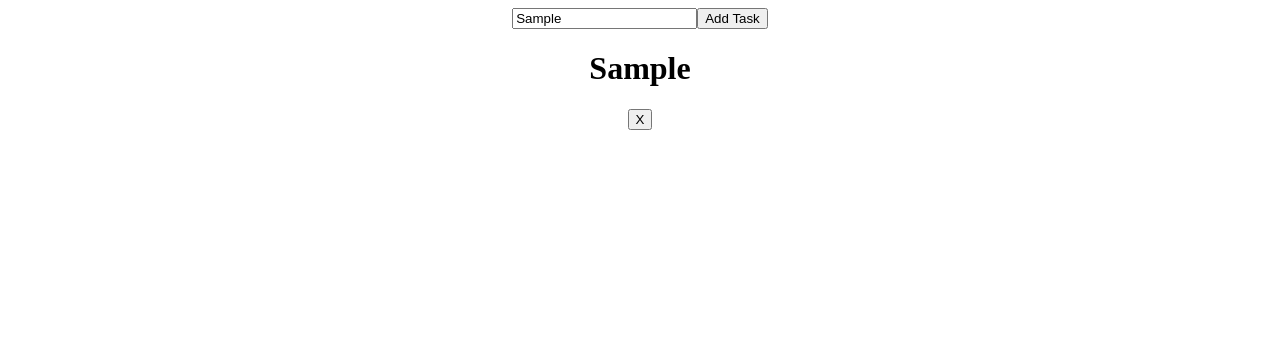
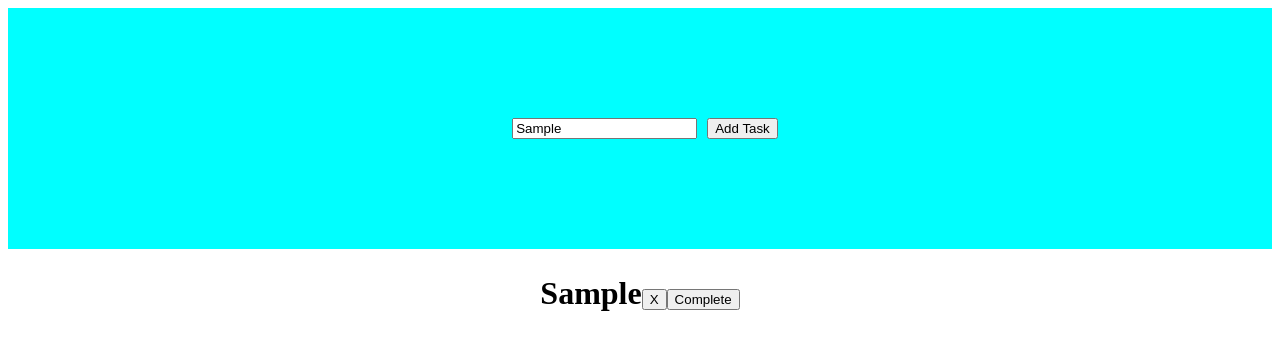
Before and after one commit to felixkd12/the_executor, a React (Create React App) app: page / in a window 1280 px wide. Both pictures are taken after typing "Sample" into the empty fields and a click on the button "Add Task". Shown: the top 350 px of the page. Built offline with nearby package versions, Linux system fonts and the light colour scheme.

Commit message:
CRUD Finish

```diff
--- a/package.json
+++ b/package.json
@@ -8,7 +8,7 @@
     "@testing-library/user-event": "^13.5.0",
     "react": "^18.2.0",
     "react-dom": "^18.2.0",
-    "react-scripts": "5.0.1",
+    "react-scripts": "^5.0.1",
     "web-vitals": "^2.1.4"
   },
   "scripts": {
--- a/src/App.js
+++ b/src/App.js
@@ -1,5 +1,6 @@
 import style from './App.module.css';
-import {useState} from "react"
+import { useState } from "react";
+import { Task } from './Task';
 
 // Learn States
 
@@ -64,14 +65,27 @@ function App() {
 
   const addTask = () => {
     // '...' menandakan membuat array kosong dan parameter kedua adalah valuenya
+    // Objek
     const task = {
-      id: doList.length === 0 ? 1 : doList[doList.length -1].id + 1,
-      taskName: newTask
+      id: doList.length === 0 ? 1 : doList[doList.length - 1].id + 1,
+      taskName: newTask,
+      completed: false
     }
+
     const newTodoList = [...doList, task];
     setDoList(newTodoList);
   }
 
+  // Exercise Update
+  const updateTask = (id) => {
+    setDoList(doList.map((task) => {
+      if (task.id === id){
+        return {...task, completed: true};
+      } else {
+        return task;
+      }
+    }));
+  }
   const deleteTask = (id) => {
 
     // Cara 1
@@ -96,21 +110,26 @@ function App() {
 
   return (
     <div className={style.App}>
-      <div className="addTask">
-        <input onChange={handleChange}/>
-        <button onClick={addTask}> Add Task </button>
+      <div className={style.Header}>
+        <div className={style.Input}>
+          <input style={{ margin: 10 }} onChange={handleChange} />
+          <button onClick={addTask}> Add Task </button>
+        </div>
       </div>
 
-      <div className="list">
-        {doList.map((task) =>{
-          return (
-            <div>
-              <h1> {task.taskName} </h1>
-              {/* Untuk fungsi yang memiliki parameter */}
-              <button onClick={() => deleteTask(task.id)}> X </button>
-            </div>
-        )})}
-      </div>
+
+      {doList.map((task) => {
+        return (
+          <div className={style.List}>
+            <Task
+              taskName={task.taskName}
+              id={task.id}
+              completed={task.completed}
+              deleteTask={deleteTask}
+              updateTask={updateTask} />
+          </div>
+        )
+      })}
     </div>
   );
 }
--- a/src/App.module.css
+++ b/src/App.module.css
@@ -1,4 +1,4 @@
-.App {
+/* .App {
   text-align: center;
 }
 
@@ -35,8 +35,23 @@
   to {
     transform: rotate(360deg);
   }
-}
+} */
 
 .name {
   color: #61dafb;
 }
+
+.Header {
+  background-color: aqua;
+  padding: 100px;
+}
+
+.Input{
+  text-align: center;
+
+}
+
+.List{
+  text-align: center;
+  padding: 5px;
+}
--- /dev/null
+++ b/src/Task.js
@@ -0,0 +1,13 @@
+export const Task = (props) => {
+    return (
+
+        <div className="List"
+            style={{backgroundColor: props.completed ? "green" : "white" }}>
+            <h1> {props.taskName}
+                {/* Untuk fungsi yang memiliki parameter */}
+                <button onClick={() => props.deleteTask(props.id)}> X </button>
+                <button onClick={() => props.updateTask(props.id)}> Complete </button>
+            </h1>
+        </div>
+    )
+}
```
Also changed, not shown: 1 other file (tests, documents, lock files or other folders).
